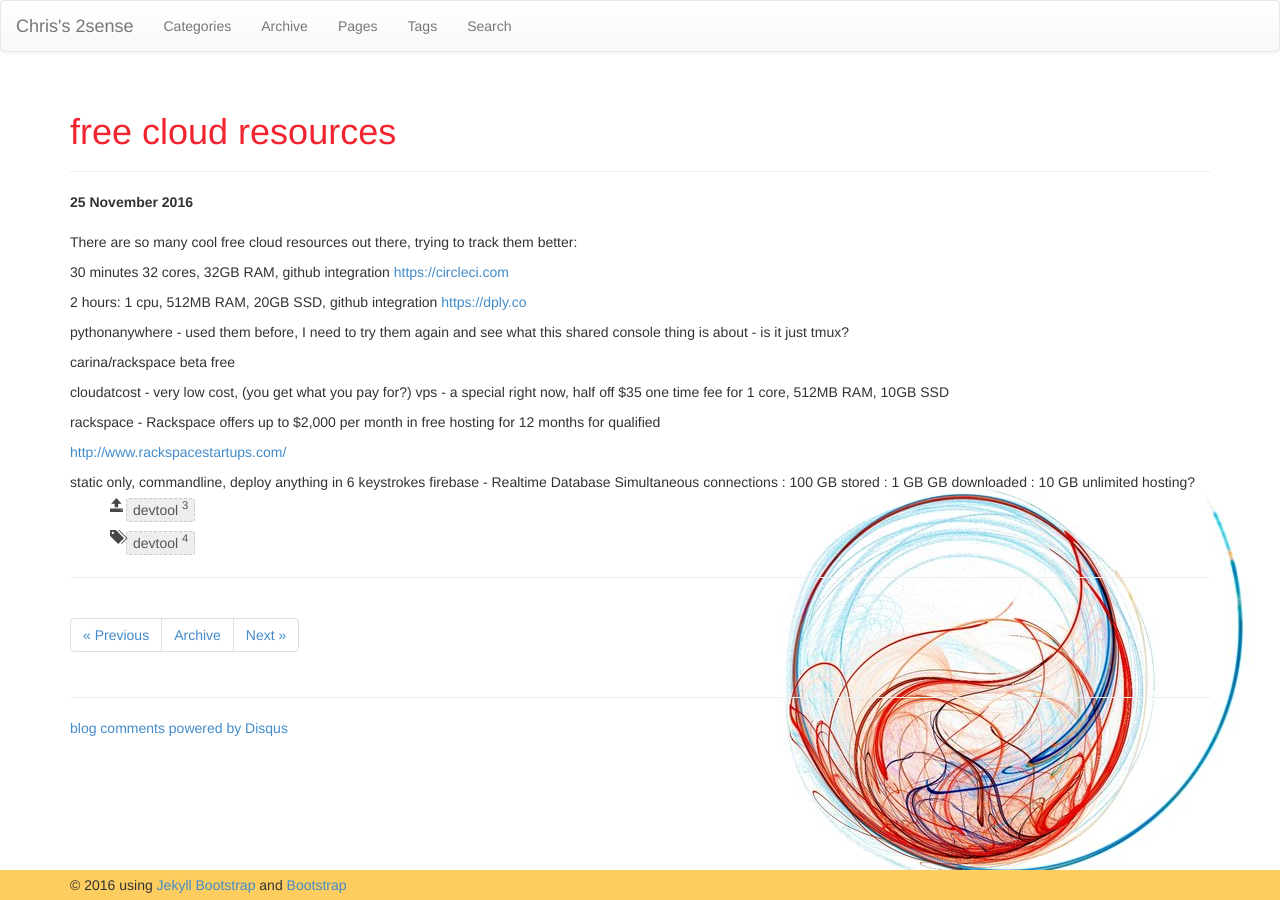
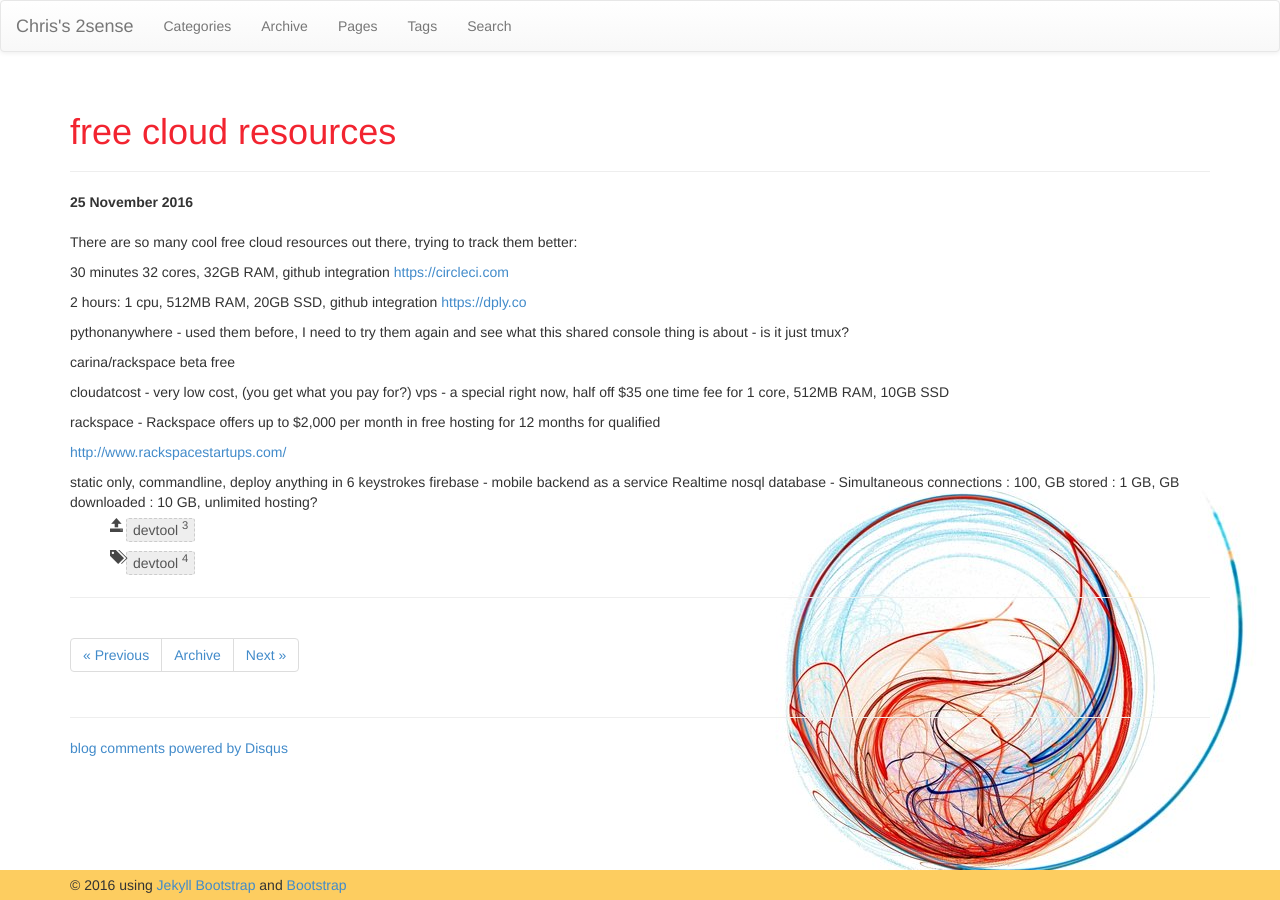
Before and after one commit to faizanvahevaria/chrisamow.github.io, a Jekyll site: the page built from _posts/2016-11-25-free-cloud-resources.md, in a window 1280 px wide. Built offline with Jekyll 4.4.1, drawn with Linux system fonts in a browser that asks for light colours; nearby versions of some CDN libraries; comment, search, counter and statistics services are not loaded.

Commit message:
blog content

```diff
--- a/_posts/2016-11-25-free-cloud-resources.md
+++ b/_posts/2016-11-25-free-cloud-resources.md
@@ -27,8 +27,6 @@ rackspace - Rackspace offers up to $2,000 per month in free hosting for 12 month
 
 <surge.sh> static only, commandline, deploy anything in 6 keystrokes
 
-firebase - Realtime Database
-Simultaneous connections : 100
-GB stored : 1 GB
-GB downloaded : 10 GB
+firebase - mobile backend as a service
+Realtime nosql database - Simultaneous connections : 100, GB stored : 1 GB, GB downloaded : 10 GB,
 unlimited hosting?
```
Also changed, not shown: _posts/2016-11-27-linux-bitwig-padkontrol.md (added, +28 -0 lines).
